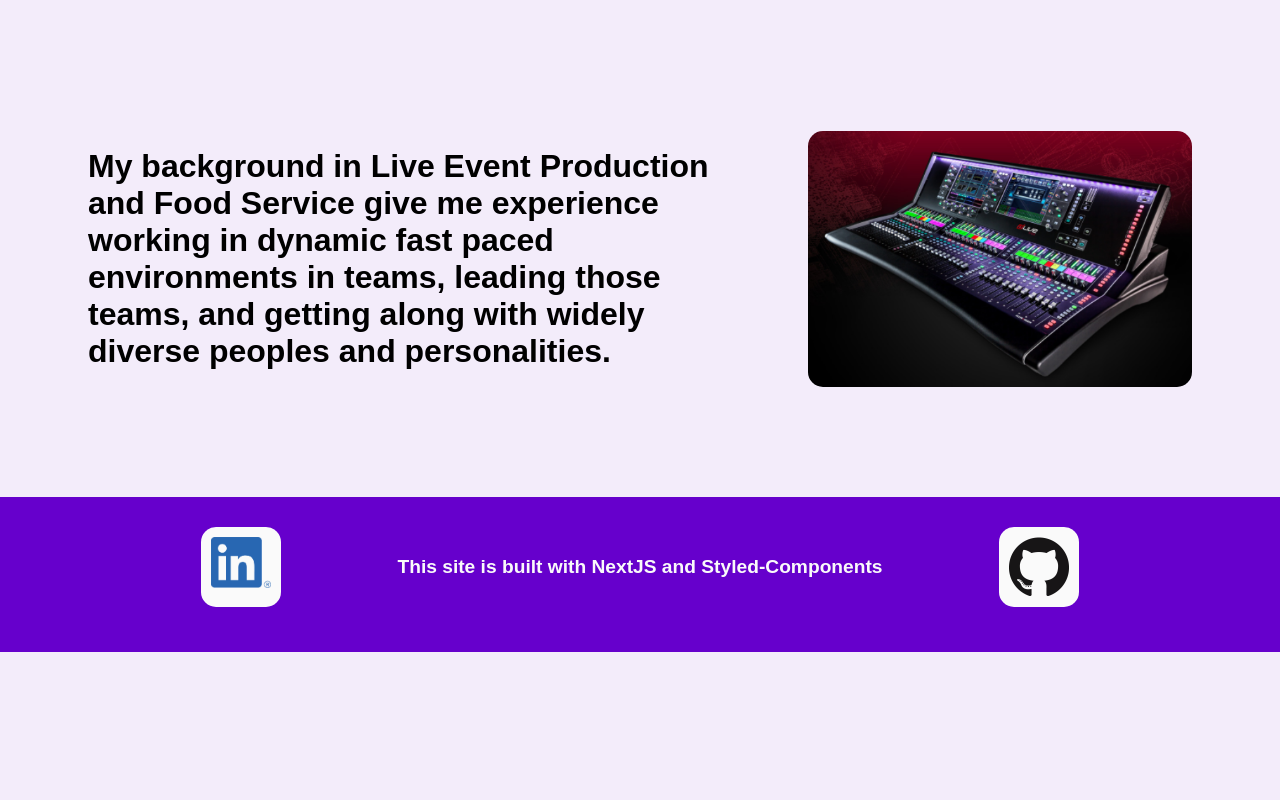
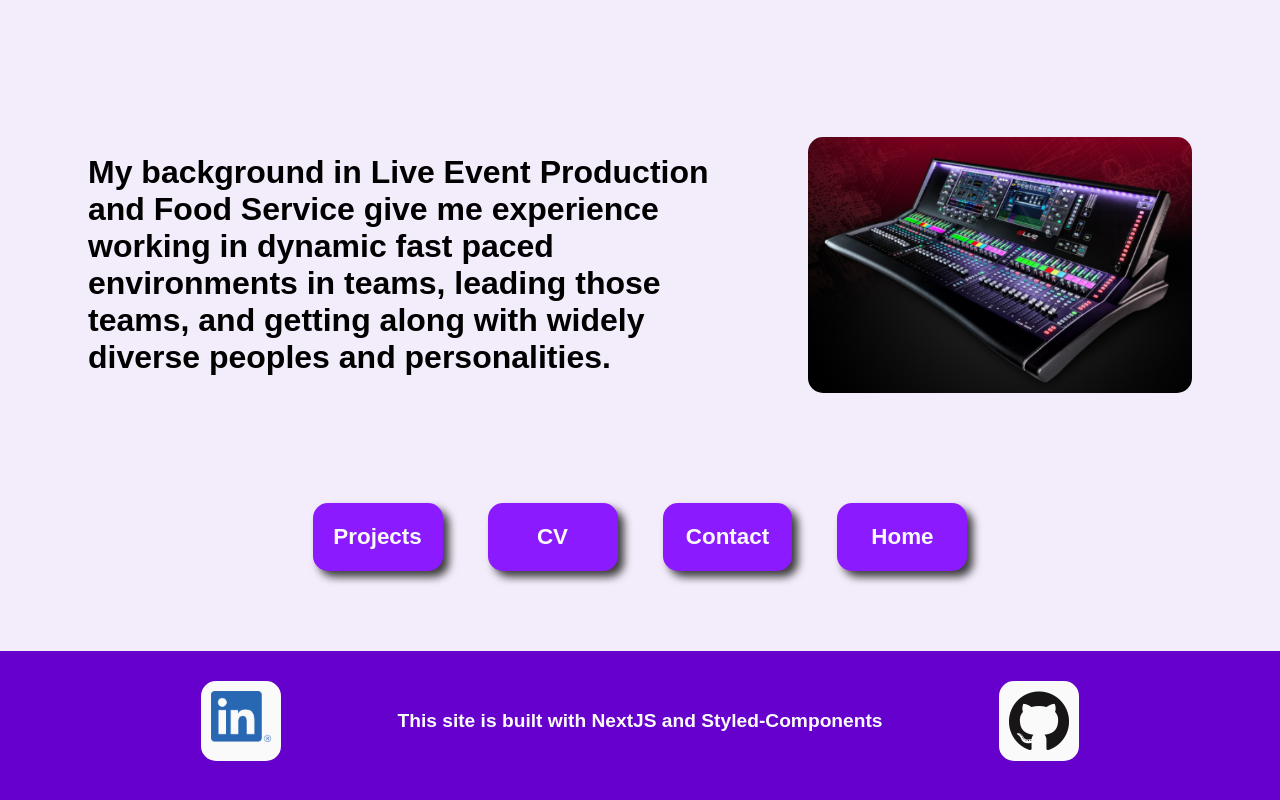
Before and after one commit to Sam-Dunne/portfolio-next-styledcomponents, a Next.js app: page /about in a window 1280 px wide. Shown: the part 996-1796 px from the top of the page. Before the commit the page ends 1648 px from the top, so only its background shows below. Built offline with nearby package versions, Linux system fonts and the light colour scheme.

Commit message:
adding InPageLink component

```diff
--- a/components/AboutContent.js
+++ b/components/AboutContent.js
@@ -1,11 +1,11 @@
-import { Container, Section, HeroH1, ImageWrapper, SCImage, HeaderTitle } from "../globalstyle";
+import { Section, HeroH1, ImageWrapper, SCImage, HeaderTitle } from "../globalstyle";
 
 
 
-const AboutContent = ({  }) => {
+const AboutContent = ({ }) => {
     return (
         <>
-            <Container>
+
             <HeaderTitle>About</HeaderTitle>
             <Section>
                 <HeroH1>Hi, I&apos;m Sam! This is my dog, Goof. <br /> I am a Junior Dev, who enjoys learning and problem-solving. <br /> I&apos;m seeking a workplace to grow and be challenged.</HeroH1>
@@ -25,7 +25,7 @@ const AboutContent = ({  }) => {
                     <SCImage src="/dliveConsole.png" alt="audio mixing console" width={600} height={400} objectFit="cover" priority={true} />
                 </ImageWrapper>
             </Section>
-            </Container>
+
         </>
             )
 }
--- a/components/Footer.js
+++ b/components/Footer.js
@@ -28,10 +28,17 @@ const FooterImageWrapper = styled.div`
     background: #fafafa;
     padding: 10px;
     border-radius: 15px;
+    transition:
+        transform 200ms ease-in;
+
 
     @media ${device.tablet} {
         width: 80px;
         height: 80px;
+    }
+
+    &:hover {
+        transform: scale(1.05)
     }
 
     `;
--- /dev/null
+++ b/components/InPageLink.js
@@ -0,0 +1,47 @@
+import React from 'react';
+import Link from 'next/link';
+import styled from 'styled-components';
+import {device} from '../device';
+
+const CustomLink = styled.a`
+    background-color: #8c1aff;
+    text-align: center;
+    padding: 1.3rem;
+    border-radius: 15px;
+    box-shadow: 6px 6px 8px 0px rgba(0,0,0,0.75);
+    text-decoration: none;
+    font-weight: 600;
+    font-size: 1.2rem;
+    color: #fafafa;
+    transition:
+        background-color 200ms ease-in,
+        transform 200ms ease-in;
+
+    @media ${device.laptopL} {
+        font-size: 1.4rem;
+    }
+
+    &:hover {
+        transform: scale(1.06);
+        background-color: #26AD18;
+    }
+
+    &:active {
+        transform: scale(0.8);
+        background-color: green;
+    }
+    `;
+
+
+
+const InPageLink = ({ href, children }) => {
+    return (
+        <>
+            <Link href={href} passHref>
+                <CustomLink >{children}</CustomLink>
+            </Link>
+        </>
+    )
+}
+
+export default InPageLink
--- a/globalstyle.js
+++ b/globalstyle.js
@@ -22,8 +22,9 @@ export const Container = styled.div`
     z-index: 1;
     width: 100%;
     padding-bottom: 10px 50px;
-    min-height: 70vh;
-    max-height: fit-content;
+    min-height: 65vh;
+    height: fit-content;
+    margin-bottom: 60px;
     position: relative;
 
 `;
@@ -123,12 +124,13 @@ export const HeaderTitle = styled.h1`
     font-family: Arial, Helvetica, sans-serif;
     font-weight: 600;
     font-size: 2.5rem;
+    color: #6600CC;
     font-size: ${props => props.small ? '1.3rem' : '2.2rem'};
     margin: 40px 0 30px 0;
     text-align: center;
 
     @media ${device.tablet} {
-        font-size: ${props => props.small ? '1.5rem' : '3rem'} ;
+        font-size: ${props => props.small ? '1.5rem' : '3.3rem'} ;
     }
 
     @media ${device.laptopL} {
@@ -149,4 +151,29 @@ export const HeroH3 = styled.h6`
     }
 `;
 
+export const LinkGrid = styled.div`
+display: grid;
+grid-template-columns: 1fr 1fr;
+grid-template-rows: 1fr 1fr;
+grid-gap: 35px;
+
+height: fit-content;
+min-width: fit-content;
+width: 75vw;
+margin: 0 auto 80px auto;
+
+@media ${device.tablet} {
+    width: 50vw;
+    grid-gap: 45px;
+
+}
+
+@media ${device.laptopL} {
+    grid-template-columns: 1fr 1fr 1fr 1fr;
+    grid-template-rows: 1fr;
+    width: 50vw;
+    grid-gap: 45px;
+}
+`;
+
 export default GlobalStyle;
--- a/pages/about.js
+++ b/pages/about.js
@@ -1,10 +1,10 @@
 import Head from "next/head";
 import styled from 'styled-components';
 import AboutContent from "../components/AboutContent";
+import { Container, LinkGrid } from "../globalstyle";
+import InPageLink from "../components/InPageLink";
 
-const Header = styled.h1`
-  color: blue;
-`
+
 
 export default function About() {
   return (
@@ -13,8 +13,16 @@ export default function About() {
         <title>About</title>
 
       </Head>
+      <Container>
+        <AboutContent />
+        <LinkGrid>
+          <InPageLink href='/projects' children='Projects'></InPageLink>
+          <InPageLink href='/cv' children='CV'></InPageLink>
+          <InPageLink href='/contact' children='Contact'></InPageLink>
+          <InPageLink href='/' children='Home'></InPageLink>
+        </LinkGrid>
+      </Container>
 
-      <AboutContent />
 
     </>
   );
```
Also changed, not shown: pages/contact.js (+13 -6 lines), pages/cv.js (+8 -2 lines), pages/index.js (+16 -2 lines), pages/projects.js (+8 -1 lines). Lines whose indentation alone changed are shown as unchanged.
